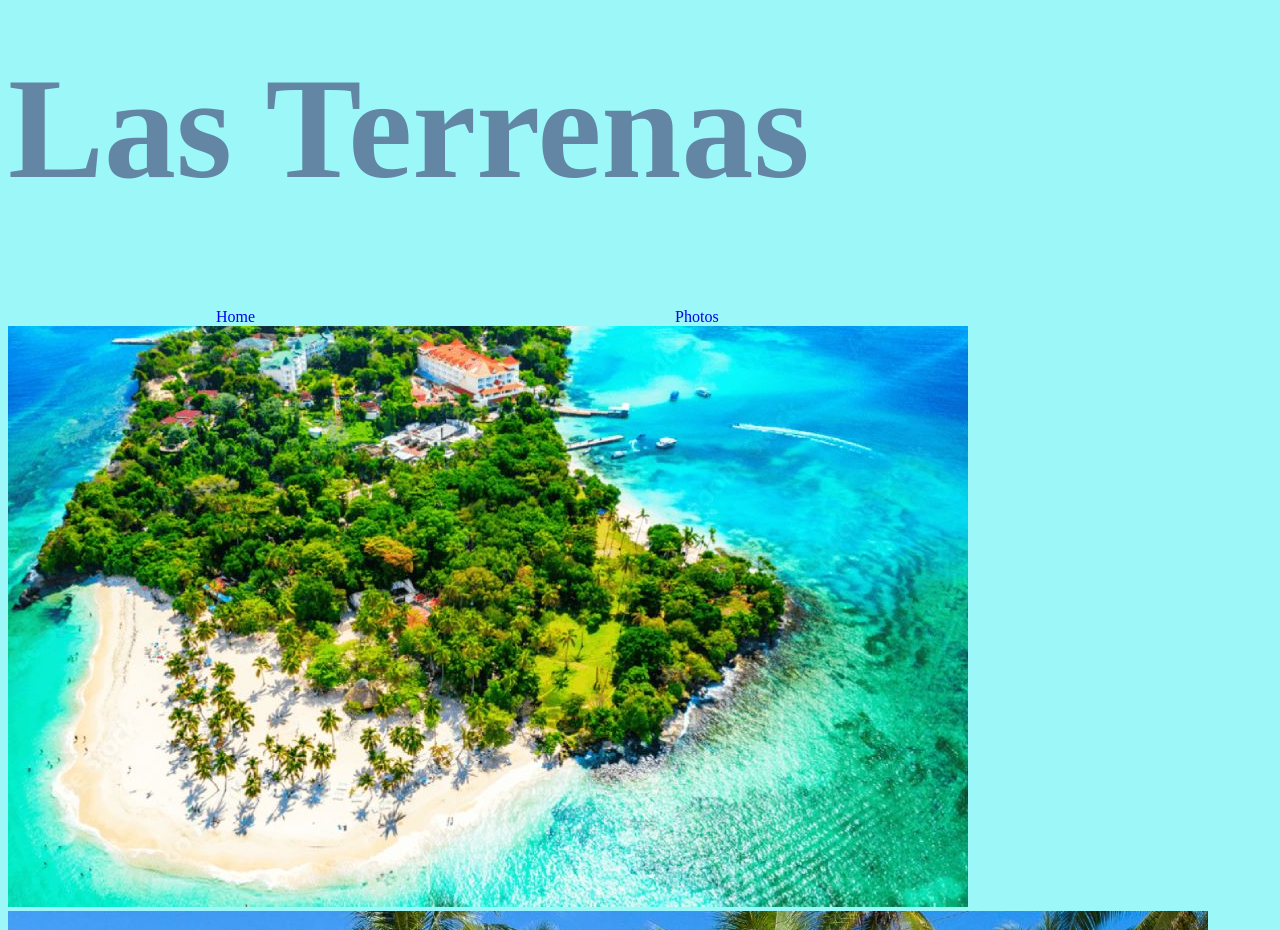
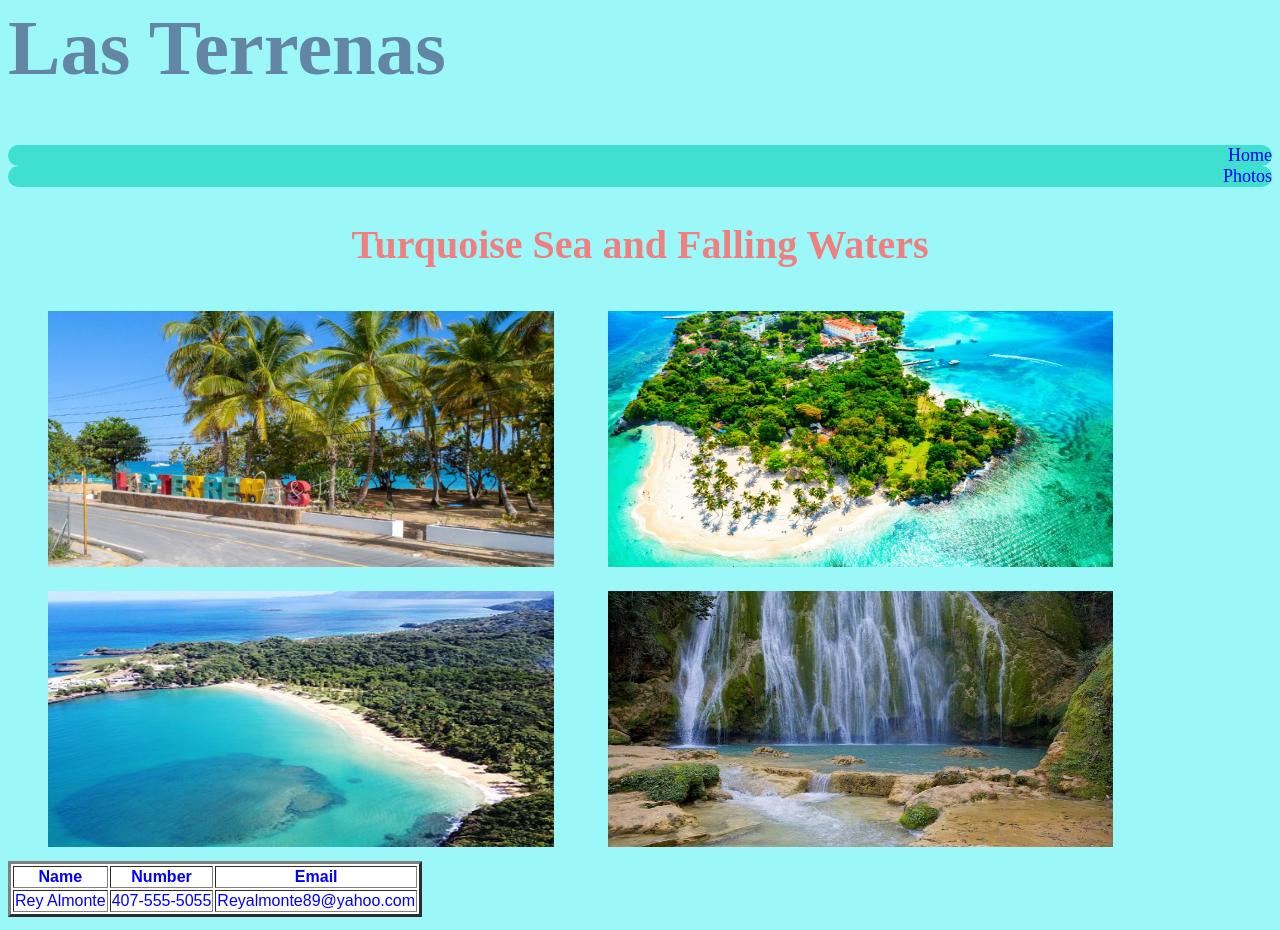
Before and after one commit to Reyalmonte809/Simple-Travel-Sites, a plain HTML site: page cityimages.html in a window 1280 px wide. Shown: the part 50-980 px from the top of the page. Drawn offline with Linux system fonts and the light colour scheme.

Commit message:
finished for now

```diff
--- a/CSS/style.css
+++ b/CSS/style.css
@@ -1,14 +1,50 @@
 body {
     background-color:rgb(156, 248, 248);
 
+
 }
 .title {
-    font-size: 108pt;
+    font-size: 59pt;
     color:rgb(98, 134, 163)
 }
  a {
-    padding: 3rem;
-    margin: 10em;
+    display: flex;
+    justify-content: flex-end;
     text-decoration: none;
+    background-color: turquoise;
+    border-radius: 1rem;
+    font-size: large;
 
  }
+
+ p {
+    margin: 1rem;
+    padding-top: 1rem;
+    font-size: 20pt;
+    font-family: cursive;
+ }
+
+
+
+ table {
+   font-family: sans-serif;
+   color: blue;
+   background-color: white;
+   text-align: center;
+
+ }
+
+ img {
+    width: 40%;
+    height:20vw;
+    padding: 10px;
+    margin-left: 30px;
+
+
+
+ }
+  h2{
+    text-align: center;
+    color: lightcoral;
+    font-size: 30pt;
+  }
--- a/cityimages.html
+++ b/cityimages.html
@@ -1,16 +1,35 @@
 <!DOCTYPE html>
 <html>
+
 <head>
     <title>Las Terrenas</title>
     <link rel="stylesheet" href="CSS/style.css">
 
 </head>
+
 <body>
     <h1 class="title">Las Terrenas</h1>
     <a href="index.html">Home</a>
     <a href="cityimages.html">Photos</a>
+    <h2>Turquoise Sea and Falling Waters</h2>
+
+    <img src="Images/sign1.jpg" alt="sign" id="sign">
     <img src="Images/145.jpg" alt="145" id="island">
-        <img src="Images/sign1.jpg" alt="sign" id="sign">
     <img src="Images/image1.jpg" alt="image1" id="bay">
     <img src="Images/wf.jpg" alt="wf" id="wf">
+
+    <table border=3>
+        <tr>
+            <th>Name</th>
+            <th>Number</th>
+            <th>Email</th>
+        </tr>
+        <tr>
+            <td>Rey Almonte</td>
+            <td>407-555-5055</td>
+            <td>Reyalmonte89@yahoo.com</td>
+        </tr>
+    </table>
+
+
 </body>
```
Also changed, not shown: index.html (+12 -0 lines). Lines whose indentation alone changed are shown as unchanged.
